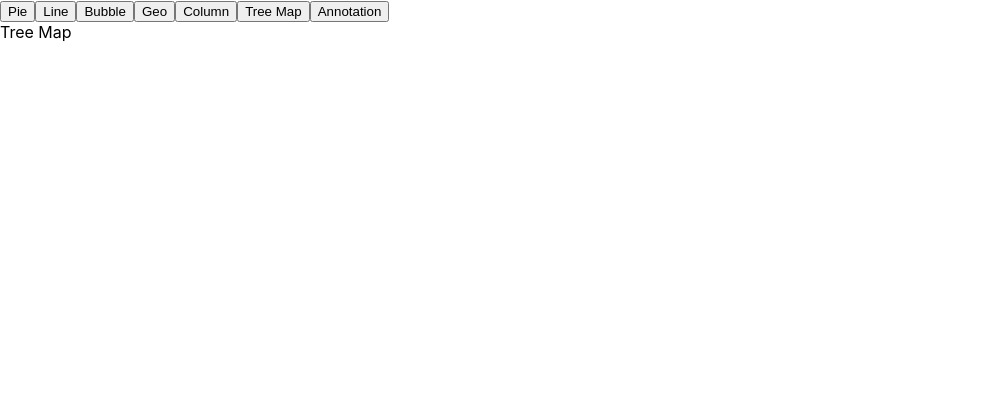
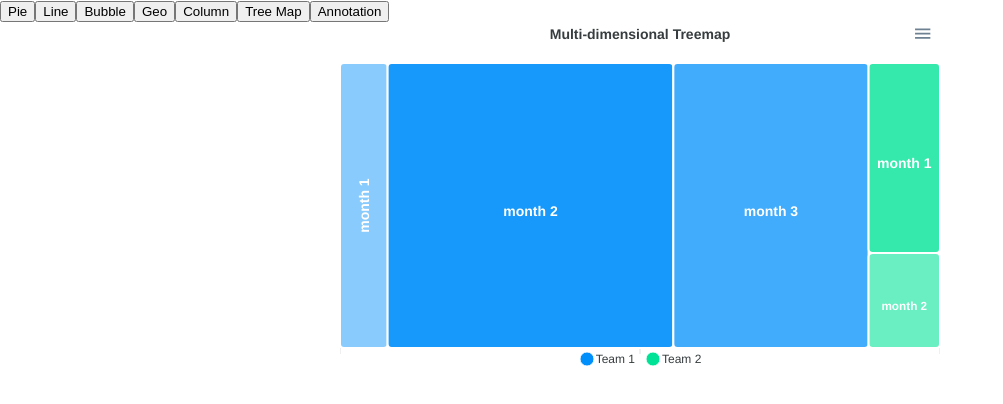
Before and after one commit to thanhbinhgtv/Demo-React-Char, a React (Create React App) app: page /tree-map in a window 1280 px wide. Shown: the top 404 px of the page, without its empty margins (0-1003 px from the left). Built offline with nearby package versions, Linux system fonts and the light colour scheme.

Commit message:
7 option chart

```diff
--- a/package.json
+++ b/package.json
@@ -6,8 +6,10 @@
     "@testing-library/jest-dom": "^5.11.4",
     "@testing-library/react": "^11.1.0",
     "@testing-library/user-event": "^12.1.10",
+    "apexcharts": "^3.29.0",
     "chart.js": "^3.6.0",
     "react": "^17.0.2",
+    "react-apexcharts": "^1.3.9",
     "react-chartjs-2": "^3.3.0",
     "react-dom": "^17.0.2",
     "react-google-charts": "^3.0.15",
--- a/src/components/bubble-chart.jsx
+++ b/src/components/bubble-chart.jsx
@@ -1,30 +1,6 @@
-import React, { useState } from "react";
 import { Bubble } from "react-chartjs-2";
 
 const BubbleChart = () => {
-  const [state, setState] = useState([
-    {
-      x: 20,
-      y: 30,
-      r: 15,
-    },
-    {
-      x: 30,
-      y: 20,
-      r: 15,
-    },
-    {
-        x: 0,
-        y: 20,
-        r: 5,
-      },
-    {
-      x: 40,
-      y: 10,
-      r: 10,
-    },
-  ]);
-
   const style = {
     width: "1000px",
     margin: "0 auto",
@@ -35,19 +11,47 @@ const BubbleChart = () => {
       <div style={style}>
         <Bubble
           data={{
-            // labels: ["Red", "Blue", "Yellow", "Green", "Purple", "Orange"],
             datasets: [
               {
                 label: "CMC Global",
-                data: state,
+                data:  [{
+                  x: 20,
+                  y: 30,
+                  r: 15
+                }, {
+                  x: 40,
+                  y: 20,
+                  r: 10
+                }],
                 backgroundColor: [
                   "green",
+                  // "red",
+                  // "purple",
+                  // "yellow",
+                ],
+                borderWidth: 1,
+                borderColor: "#777",
+                hoverBorderWidth: 3,
+                hoverBorderColor: "#000",
+              },
+
+              {
+                label: "CMC Global 2",
+                data:  [{
+                  x: 0,
+                  y: 30,
+                  r: 15
+                }, {
+                  x: 50,
+                  y: 20,
+                  r: 10
+                }],
+                backgroundColor: [
+                  // "green",
                   "red",
-                  "purple",
-                  "yellow",
-                  "pink",
-                  "brown",
-                  "black",
+                  // "purple",
+                  // "yellow",
+
                 ],
                 borderWidth: 1,
                 borderColor: "#777",
@@ -56,8 +60,6 @@ const BubbleChart = () => {
               },
             ],
           }}
-          // width={100}
-          // height={40}
         />
       </div>
     </>
--- a/src/components/column-chart.jsx
+++ b/src/components/column-chart.jsx
@@ -1,10 +1,73 @@
+// https://www.chartjs.org/docs/latest/samples/bar/vertical.html
+// https://www.chartjs.org/docs/latest/charts/bar.html
+import { Bar } from "react-chartjs-2";
+
 const ColumnChart = () => {
+  const labels = ['T1', 'T2', 'T3', 'T4', 'T5', 'T6', 'T7'];
+  const style = {
+    width: "600px",
+    margin: "0 auto",
+  };
 
-    return (
-        <>
-        Column
-        </>
-    );
-}
+  return (
+    <>
+      <div style={style}>
+        <Bar
+          data={{
+            labels: labels,
+            datasets: [
+              {
+                label: "Data1",
+                data: [-65, 59, 80, 81, 56, 55, 40],
+                backgroundColor: [
+                  "rgba(255, 99, 132, 0.2)",
+                //   "rgba(255, 159, 64, 0.2)",
+                //   "rgba(255, 205, 86, 0.2)",
+                //   "rgba(75, 192, 192, 0.2)",
+                //   "rgba(54, 162, 235, 0.2)",
+                //   "rgba(153, 102, 255, 0.2)",
+                //   "rgba(201, 203, 207, 0.2)",
+                ],
+                borderColor: [
+                  "rgb(255, 99, 132)",
+                //   "rgb(255, 159, 64)",
+                //   "rgb(255, 205, 86)",
+                //   "rgb(75, 192, 192)",
+                //   "rgb(54, 162, 235)",
+                //   "rgb(153, 102, 255)",
+                //   "rgb(201, 203, 207)",
+                ],
+                borderWidth: 1,
+              },
+              {
+                label: "Data 2",
+                data: [null, 59, 80, -21, 56, 55, 40],
+                backgroundColor: [
+                //   "rgba(255, 99, 132, 0.2)",
+                //   "rgba(255, 159, 64, 0.2)",
+                //   "rgba(255, 205, 86, 0.2)",
+                //   "rgba(75, 192, 192, 0.2)",
+                  "rgba(54, 162, 235, 0.2)",
+                //   "rgba(153, 102, 255, 0.2)",
+                //   "rgba(201, 203, 207, 0.2)",
+                ],
+                borderColor: [
+                //   "rgb(255, 99, 132)",
+                //   "rgb(255, 159, 64)",
+                //   "rgb(255, 205, 86)",
+                //   "rgb(75, 192, 192)",
+                  "rgb(54, 162, 235)",
+                //   "rgb(153, 102, 255)",
+                //   "rgb(201, 203, 207)",
+                ],
+                borderWidth: 1,
+              },
+            ],
+          }}
+        />
+      </div>
+    </>
+  );
+};
 
 export default ColumnChart;
--- a/src/components/geo-chart.jsx
+++ b/src/components/geo-chart.jsx
@@ -1,7 +1,6 @@
+// https://react-google-charts.com/geo-chart#region-geocharts
 import { useState } from "react";
 import { Chart } from "react-google-charts";
-
-// https://react-google-charts.com/geo-chart#region-geocharts
 const GeoChart = () => {
   const [state, setState] = useState([
     ["Country", "Popularity"],
--- a/src/components/line-chart.jsx
+++ b/src/components/line-chart.jsx
@@ -2,7 +2,7 @@ import { useState } from "react";
 import { Line } from "react-chartjs-2";
 
 const LineChart = () => {
-  const [state, setState] = useState([100, 140, 500, 400, 200, 600,100, 140, 500, 400, 200, 600]);
+  const [state, setState] = useState([300, 140, 500, 400, 200, 600,100, 140, 500, 400, 200, 600]);
   const style = {
     width: "600px",
     margin: "0 auto",
@@ -20,16 +20,10 @@ const LineChart = () => {
                 data: state,
                 backgroundColor: [
                   "blue",
-                  "red",
-                  "purple",
-                  "yellow",
-                  "pink",
-                  "brown",
-                  "black",
                 ],
                 tension: 0.3,
                 borderWidth: 1,
-                borderColor: "#777",
+                borderColor: "blue",
                 hoverBorderWidth: 3,
                 hoverBorderColor: "#000",
               },
--- a/src/components/tree-map-chart.jsx
+++ b/src/components/tree-map-chart.jsx
@@ -1,10 +1,73 @@
+// https://apexcharts.com/docs/chart-types/treemap-chart/
+
+import { useState } from "react";
+import ApexCharts from "react-apexcharts";
+
 const TreeMapChart = () => {
+  const [series, setSeries] = useState([
+    {
+      name: "Team 1",
+      data: [
+        {
+          x: "month 1",
+          y: 10,
+        },
+        {
+          x: "month 2",
+          y: 60,
+        },
+        {
+          x: "month 3",
+          y: 41,
+        },
+      ],
+    },
+    {
+      name: "Team 2",
+      data: [
+        {
+          x: "month 1",
+          y: 10,
+        },
+        {
+          x: "month 2",
+          y: 5,
+        },
+      ],
+    },
+  ]);
 
-    return (
-        <>
-        Tree Map
-        </>
-    );
-}
+  const [option, setOption] = useState({
+    legend: {
+      show: true,
+    },
+    chart: {
+      height: 350,
+      type: "treemap",
+    },
+    title: {
+      text: "Multi-dimensional Treemap",
+      align: "center",
+    },
+  });
+
+  const style = {
+    width: "600px",
+    margin: "0 auto",
+  };
+
+  return (
+    <>
+      <div style={style}>
+        <ApexCharts
+          options={option}
+          series={series}
+          type="treemap"
+          height={350}
+        />
+      </div>
+    </>
+  );
+};
 
 export default TreeMapChart;
```
Also changed, not shown: 1 other file (tests, documents, lock files or other folders).
